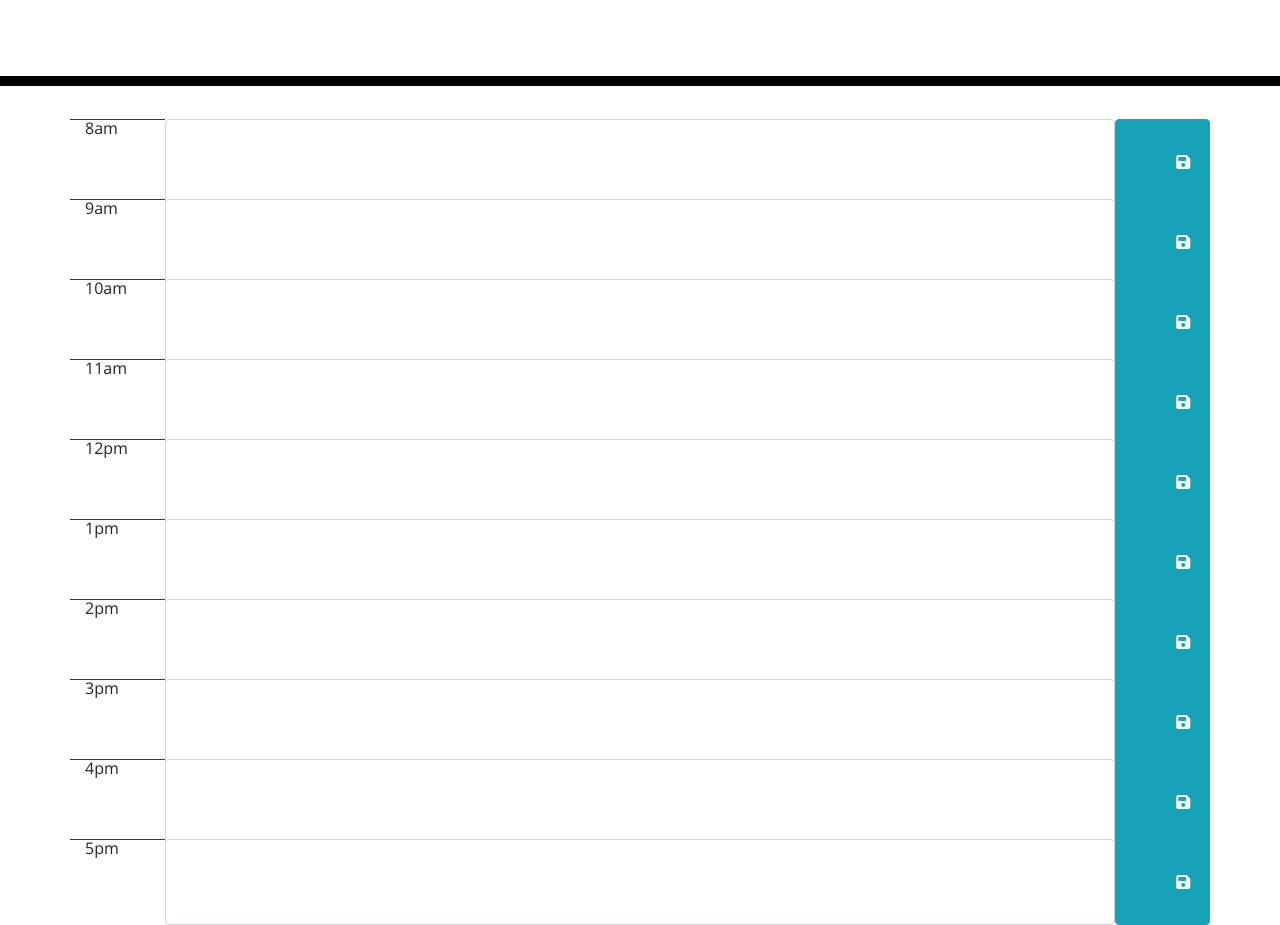
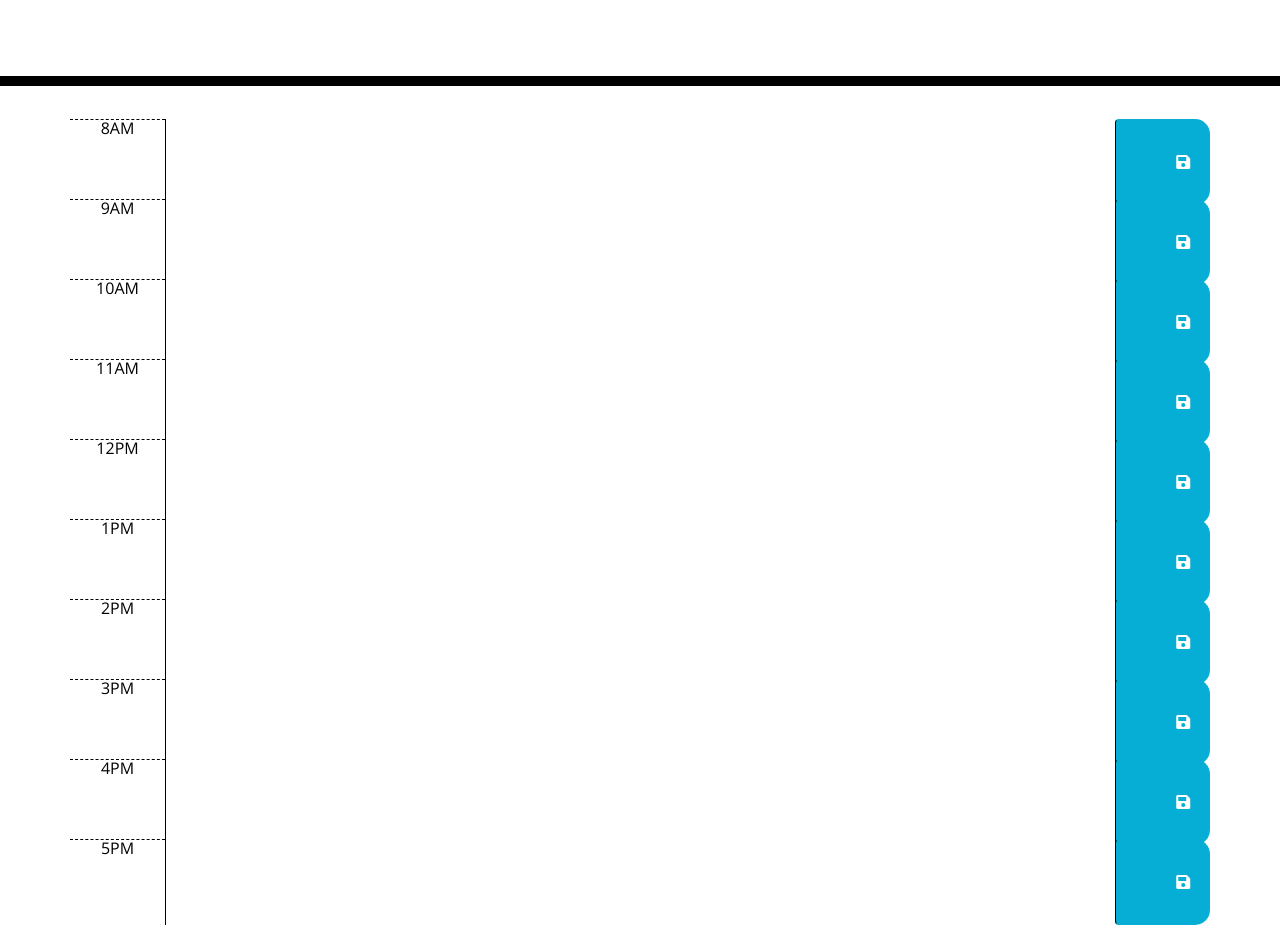
Before and after one commit to ConnieMarie/day-planner, a plain HTML site: page index.html in a window 1280 px wide. Shown: the part 182-1107 px from the top of the page. Drawn offline with nearby package versions, Linux system fonts and the light colour scheme; files that its build step writes are made by us from their sources.

Commit message:
fixed html to use existing stylesheet

```diff
--- a/index.html
+++ b/index.html
@@ -18,7 +18,7 @@
       href="https://fonts.googleapis.com/css?family=Open+Sans&display=swap"
       rel="stylesheet"
     />
-    <link rel="stylesheet" href="style.css" />
+    <link rel="stylesheet" href="./assets/css/style.css" />
     <title>Work Day Scheduler</title>
   </head>
 
@@ -30,74 +30,74 @@
     </header>
     <div class="container">
       <!-- Timeblocks go here -->
-      <div class="row">
-        <div class="col-1 border-top border-dark">8am</div>
-        <textarea class="col-10 form-control"></textarea>
-        <button type="button" class="col-1 btn btn-info save-btn">
-          <i class="fa-solid fa-floppy-disk"></i>
+      <div class="row time-block">
+        <div class="col-md-1 hour">8AM</div>
+        <textarea class="col-md-10 description"></textarea>
+        <button class="col-md-1 btn saveBtn">
+          <i class="fas fa-save"></i>
         </button>
       </div>
-      <div class="row">
-        <div class="col-1 border-top border-dark">9am</div>
-        <textarea class="col-10 form-control"></textarea>
-        <button type="button" class="col-1 btn btn-info save-btn">
-          <i class="fa-solid fa-floppy-disk"></i>
+      <div class="row time-block">
+        <div class="col-md-1 hour">9AM</div>
+        <textarea class="col-md-10 description"></textarea>
+        <button class="col-md-1 btn saveBtn">
+          <i class="fas fa-save"></i>
         </button>
       </div>
-      <div class="row">
-        <div class="col-1 border-top border-dark">10am</div>
-        <textarea class="col-10 form-control"></textarea>
-        <button type="button" class="col-1 btn btn-info save-btn">
-          <i class="fa-solid fa-floppy-disk"></i>
+      <div class="row time-block">
+        <div class="col-md-1 hour">10AM</div>
+        <textarea class="col-md-10 description"></textarea>
+        <button class="col-md-1 btn saveBtn">
+          <i class="fas fa-save"></i>
         </button>
       </div>
-      <div class="row">
-        <div class="col-1 border-top border-dark">11am</div>
-        <textarea class="col-10 form-control"></textarea>
-        <button type="button" class="col-1 btn btn-info save-btn">
-          <i class="fa-solid fa-floppy-disk"></i>
+      <div class="row time-block">
+        <div class="col-md-1 hour">11AM</div>
+        <textarea class="col-md-10 description"></textarea>
+        <button class="col-md-1 btn saveBtn">
+          <i class="fas fa-save"></i>
         </button>
       </div>
-      <div class="row">
-        <div class="col-1 border-top border-dark">12pm</div>
-        <textarea class="col-10 form-control"></textarea>
-        <button type="button" class="col-1 btn btn-info save-btn">
-          <i class="fa-solid fa-floppy-disk"></i>
+      <div class="row time-block">
+        <div class="col-md-1 hour">12PM</div>
+        <textarea class="col-md-10 description"></textarea>
+        <button class="col-md-1 btn saveBtn">
+          <i class="fas fa-save"></i>
         </button>
       </div>
-      <div class="row">
-        <div class="col-1 border-top border-dark">1pm</div>
-        <textarea class="col-10 form-control"></textarea>
-        <button type="button" class="col-1 btn btn-info save-btn">
-          <i class="fa-solid fa-floppy-disk"></i>
+      <div class="row time-block">
+        <div class="col-md-1 hour">1PM</div>
+        <textarea class="col-md-10 description"></textarea>
+        <button class="col-md-1 btn saveBtn">
+          <i class="fas fa-save"></i>
         </button>
       </div>
-      <div class="row">
-        <div class="col-1 border-top border-dark">2pm</div>
-        <textarea class="col-10 form-control"></textarea>
-        <button type="button" class="col-1 btn btn-info save-btn">
-          <i class="fa-solid fa-floppy-disk"></i>
+      <div class="row time-block">
+        <div class="col-md-1 hour">2PM</div>
+        <textarea class="col-md-10 description"></textarea>
+        <button class="col-md-1 btn saveBtn">
+          <i class="fas fa-save"></i>
         </button>
       </div>
-      <div class="row">
-        <div class="col-1 border-top border-dark">3pm</div>
-        <textarea class="col-10 form-control"></textarea>
-        <button type="button" class="col-1 btn btn-info save-btn">
-          <i class="fa-solid fa-floppy-disk"></i>
+      <div class="row time-block">
+        <div class="col-md-1 hour">3PM</div>
+        <textarea class="col-md-10 description"></textarea>
+        <button class="col-md-1 btn saveBtn">
+          <i class="fas fa-save"></i>
         </button>
       </div>
-      <div class="row">
-        <div class="col-1 border-top border-dark">4pm</div>
-        <textarea class="col-10 form-control"></textarea>
-        <button type="button" class="col-1 btn btn-info save-btn">
-          <i class="fa-solid fa-floppy-disk"></i>
+      <div class="row time-block">
+        <div class="col-md-1 hour">4PM</div>
+        <textarea class="col-md-10 description"></textarea>
+        <button class="col-md-1 btn saveBtn">
+          <i class="fas fa-save"></i>
         </button>
       </div>
-      <div class="row">
-        <div class="col-1 border-top border-dark">5pm</div>
-        <textarea class="col-10 form-control"></textarea>
-        <button type="button" class="col-1 btn btn-info save-btn">
-          <i class="fa-solid fa-floppy-disk"></i>
+      <div class="row time-block">
+        <div class="col-md-1 hour">5PM</div>
+        <textarea class="col-md-10 description"></textarea>
+        <button class="col-md-1 btn saveBtn">
+          <i class="fas fa-save"></i>
         </button>
       </div>
       </div>
@@ -105,6 +105,5 @@
 
     <script src="https://code.jquery.com/jquery-3.4.1.min.js"></script>
     <script src="https://cdnjs.cloudflare.com/ajax/libs/moment.js/2.24.0/moment.min.js"></script>
-    <script src="https://kit.fontawesome.com/9692f97516.js" crossorigin="anonymous"></script>
   </body>
 </html>
```
